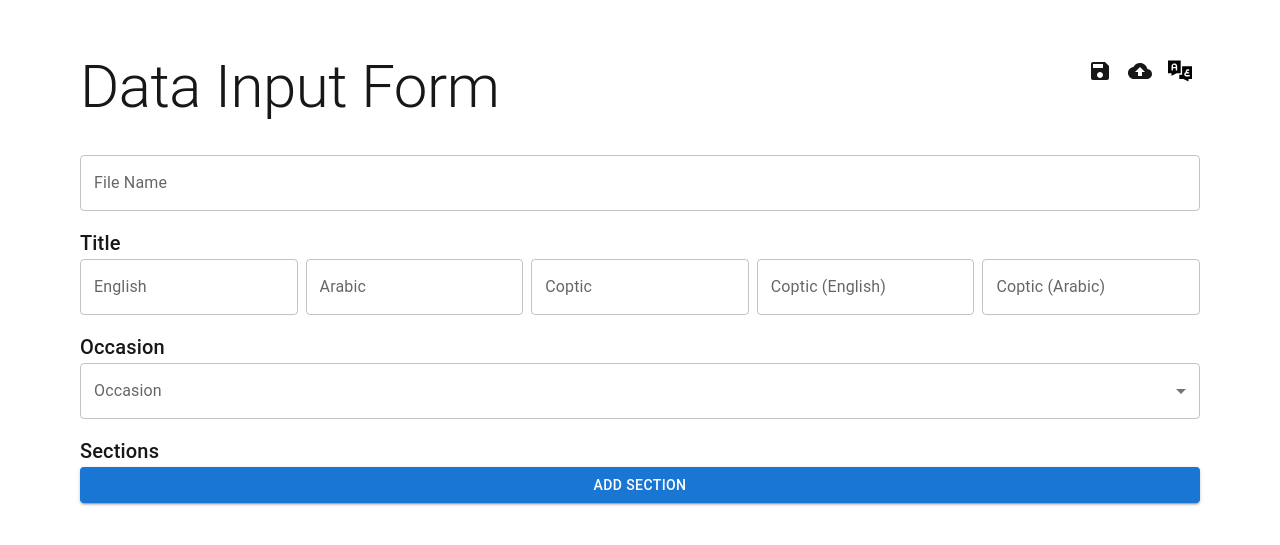
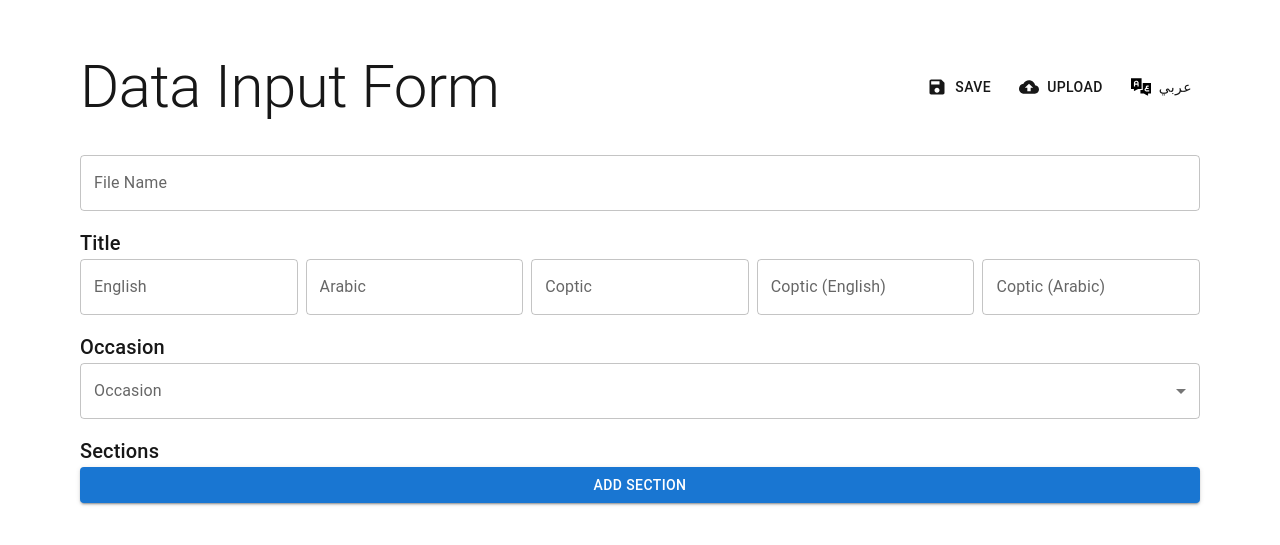
Before and after one commit to markrofail/coptish-datastore-editor, a Next.js app: page /coptish-datastore-editor/ in a window 1280 px wide. Shown: the part 123-668 px from the top of the page. Built offline with nearby package versions, Linux system fonts and the light colour scheme.

Commit message:
[fix] add labels to upload and save buttons

```diff
--- a/src/app/page.tsx
+++ b/src/app/page.tsx
@@ -3,7 +3,7 @@
 import React, { useState } from "react";
 import _ from "lodash";
 import { Prayer } from "@/types";
-import { TextField, Button, Box, Typography, IconButton } from "@mui/material";
+import { TextField, Button, Box, Typography } from "@mui/material";
 import { MultiLingualTextForm } from "@/components/MultiLingualTextForm";
 import { OccasionForm } from "@/components/OccasionForm";
 import { Section, SectionsForm } from "@/components/SectionsForm";
@@ -95,21 +95,35 @@ export default function Home() {
                             {t("title")}
                         </Typography>
 
-                        <Box>
-                            {/* Load Button */}
-                            <IconButton color="inherit" onClick={handleSave}>
-                                <SaveIcon />
-                            </IconButton>
+                        <Box sx={{ display: "flex", alignItems: "center", gap: 2 }}>
+                            <Box>
+                                <Button variant="text" color="inherit" startIcon={<SaveIcon />} onClick={handleSave}>
+                                    {t("save-button-label")}
+                                </Button>
+                            </Box>
 
-                            {/* SaveButton */}
-                            <IconButton color="inherit" onClick={() => document.getElementById("file-upload")?.click()}>
-                                <CloudUploadIcon />
-                            </IconButton>
-                            <input type="file" id="file-upload" style={{ display: "none" }} onChange={handleLoad} />
+                            <Box>
+                                <Button
+                                    variant="text"
+                                    color="inherit"
+                                    startIcon={<CloudUploadIcon />}
+                                    onClick={() => document.getElementById("file-upload")?.click()}
+                                >
+                                    {t("upload-button-label")}
+                                </Button>
+                                <input type="file" id="file-upload" style={{ display: "none" }} onChange={handleLoad} />
+                            </Box>
 
-                            <IconButton color="inherit" onClick={handleChangeLocale}>
-                                <TranslateIcon />
-                            </IconButton>
+                            <Box>
+                                <Button
+                                    variant="text"
+                                    color="inherit"
+                                    startIcon={<TranslateIcon />}
+                                    onClick={handleChangeLocale}
+                                >
+                                    {locale === "en" ? "عربي" : "English"}
+                                </Button>
+                            </Box>
                         </Box>
                     </Box>
 
--- a/src/i18n/messages/ar.json
+++ b/src/i18n/messages/ar.json
@@ -1,5 +1,7 @@
 {
     "title": "نموذج إدخال البيانات",
+    "save-button-label": "حفظ",
+    "upload-button-label": "رفع",
     "title-field-label": "العنوان",
     "occasion-field-label": "المناسبة",
     "sections-field-label": "مقاطع",
@@ -13,7 +15,7 @@
     },
     "VersesSection": {
         "speaker-field-label": "القائل",
-        "verses-field-label": "الكلمات",
+        "verses-field-label": "المرادات",
         "inaudible-field-on": "سراً",
         "inaudible-field-off": "مسموع",
         "saint-field-label": "القديس",
@@ -47,8 +49,8 @@
     "SectionsForm": {
         "section-label": "المقطع #{index}",
         "sectionType-field-label": "نوع المقطع",
-        "sectionType-field-option-verses": "كلمات",
-        "sectionType-field-option-info": "معلومات",
+        "sectionType-field-option-verses": "مرادات",
+        "sectionType-field-option-info": "تعليق",
         "sectionType-field-option-reading": "قراءة",
         "sectionType-field-option-compound-prayer": "صلاة مركبة",
         "deleteSection-button-label": "حذف المقطع",
--- a/src/i18n/messages/en.json
+++ b/src/i18n/messages/en.json
@@ -1,5 +1,7 @@
 {
     "title": "Data Input Form",
+    "save-button-label": "Save",
+    "upload-button-label": "Upload",
     "title-field-label": "Title",
     "occasion-field-label": "Occasion",
     "sections-field-label": "Sections",
```
